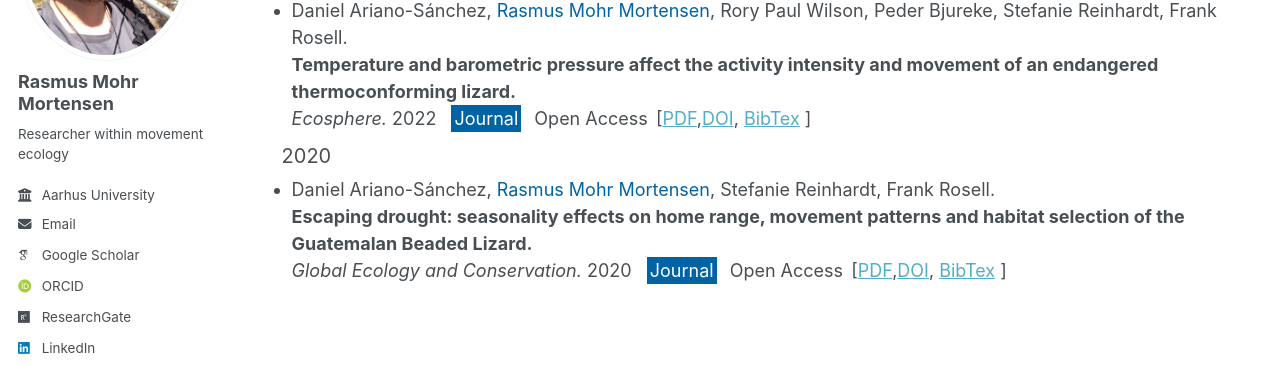
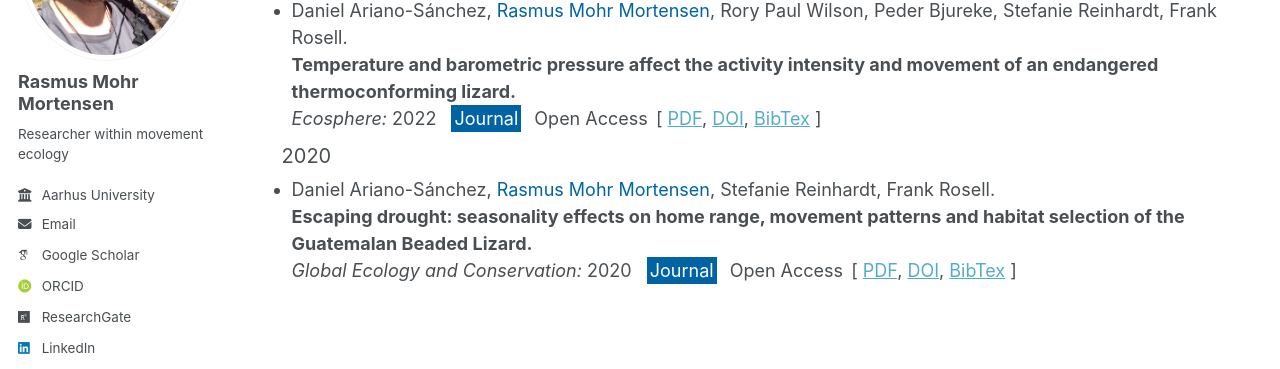
Before and after one commit to rasmusmohrmortensen/rasmusmohrmortensen.github.io, a Jekyll site: the page built from _pages/publications2.html, in a window 1280 px wide. Shown: the part 245-614 px from the top of the page. Built offline with Jekyll 4.4.1, drawn with Linux system fonts in a browser that asks for light colours; some web fonts are replaced; a script bundle is joined from its source files by our own code; library files that are not in the unit come from our copies; some of the changed lines change nothing that is shown.

Commit message:
Update paper.html

```diff
--- a/_includes/bibere/paper.html
+++ b/_includes/bibere/paper.html
@@ -41,7 +41,7 @@
                 {{ venue.name }}
             {%- else -%}
                 {{ paper.venue }}
-            {%- endif -%}.
+            {%- endif -%}:
         </span>
         <!-- Year -->
         <span class="year">{{ paper.year }}</span>
@@ -63,9 +63,9 @@
             {%- for item in paper.links -%}
                 {% assign link_first_char = item.link | slice:0,1 %}
                 {%- if link_first_char == "/" and site.bibere.file_base_url -%}
-                    <a href="{{ site.bibere.file_base_url }}{{item.link}}">{{item.name}}</a>,
+                    &nbsp;<a href="{{ site.bibere.file_base_url }}{{item.link}}">{{item.name}}</a>,
                 {%- else -%}
-                    <a href="{{item.link}}">{{item.name}}</a>,
+                    &nbsp;<a href="{{item.link}}">{{item.name}}</a>,
                 {%- endif -%}
             {%- endfor -%}
         {%- endif -%}
```
